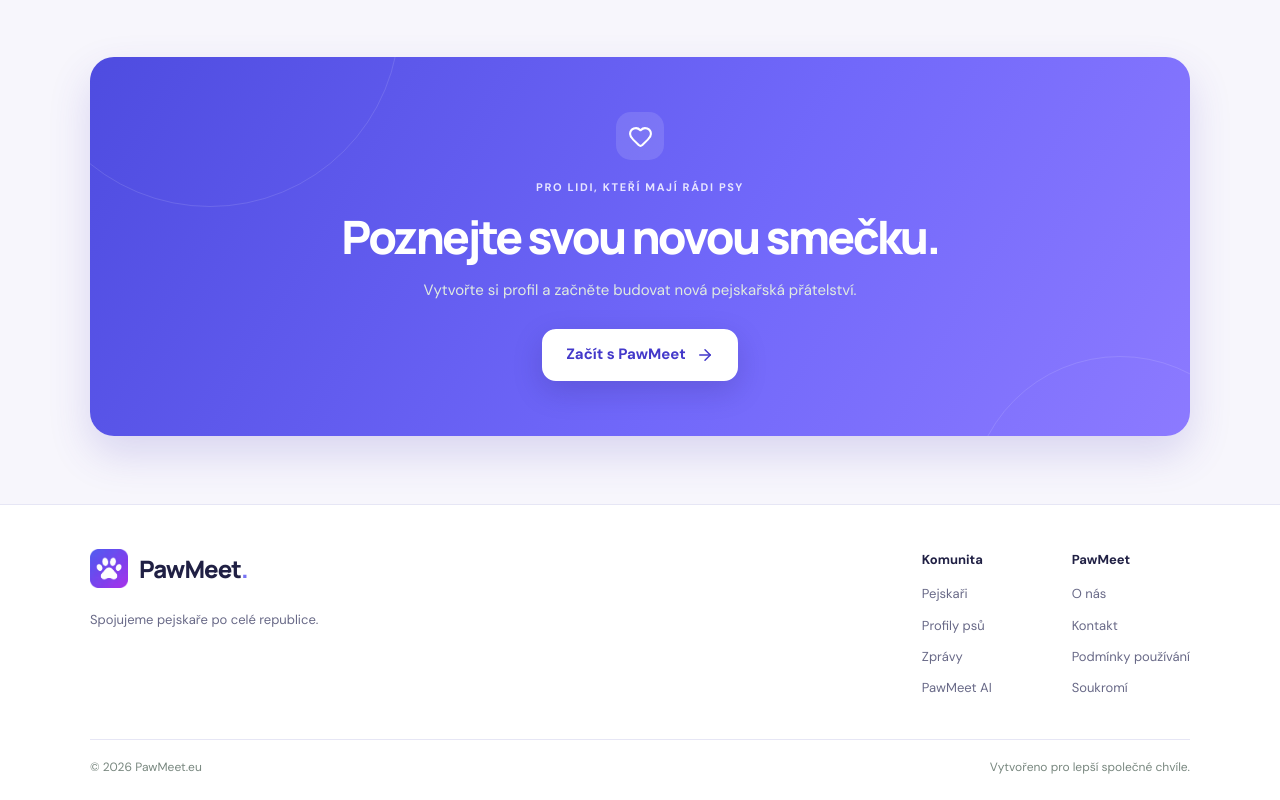
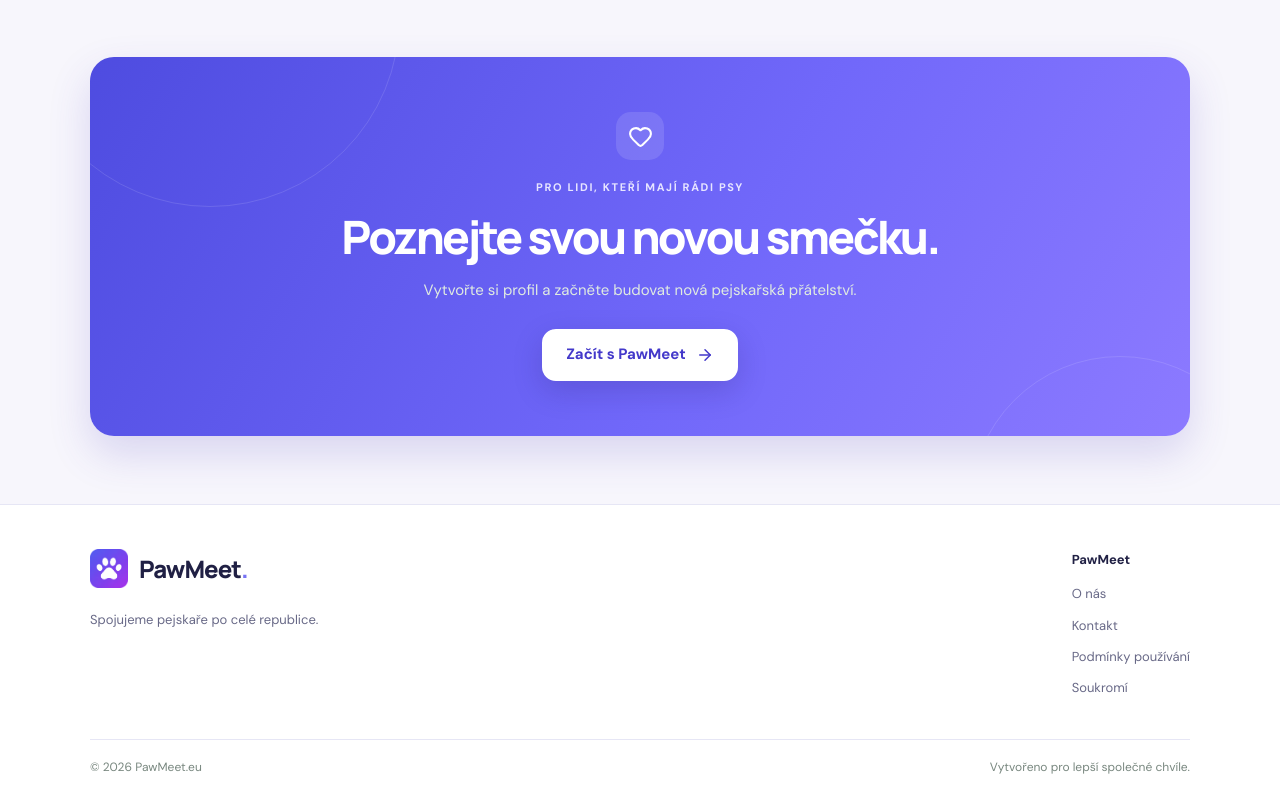
Before and after one commit to miroslavmanas94-blip/pawmeet.eu, a Next.js app: page / in a window 1280 px wide. Shown: the part 2211-3011 px from the top of the page. Built offline with nearby package versions, Linux system fonts and the light colour scheme; no server answers.

Commit message:
Remove community links from homepage footer

```diff
--- a/app/page.tsx
+++ b/app/page.tsx
@@ -120,7 +120,7 @@ export default function LandingPage() {
       <footer className="pm-footer">
         <div className="pm-container pm-footer-top">
           <div className="pm-footer-brand"><Link href="/" className="pm-brand"><img src="/logo.png" alt="Oficiální logo PawMeet" className="pm-logo-image" width="42" height="44" /><span>PawMeet<span className="pm-brand-dot">.</span></span></Link><p>Spojujeme pejskaře po celé republice.</p></div>
-          <div className="pm-footer-links"><div><strong>Komunita</strong><Link href="/community">Pejskaři</Link><Link href="/dogs">Profily psů</Link><Link href="/messages">Zprávy</Link><Link href="/ai">PawMeet AI</Link></div><div><strong>PawMeet</strong><Link href="/about">O nás</Link><Link href="/contact">Kontakt</Link><Link href="/terms">Podmínky používání</Link><Link href="/privacy">Soukromí</Link></div></div>
+          <div className="pm-footer-links"><div><strong>PawMeet</strong><Link href="/about">O nás</Link><Link href="/contact">Kontakt</Link><Link href="/terms">Podmínky používání</Link><Link href="/privacy">Soukromí</Link></div></div>
         </div>
         <div className="pm-container pm-footer-bottom"><span>© {new Date().getFullYear()} PawMeet.eu</span><span>Vytvořeno pro lepší společné chvíle.</span></div>
       </footer>
```
